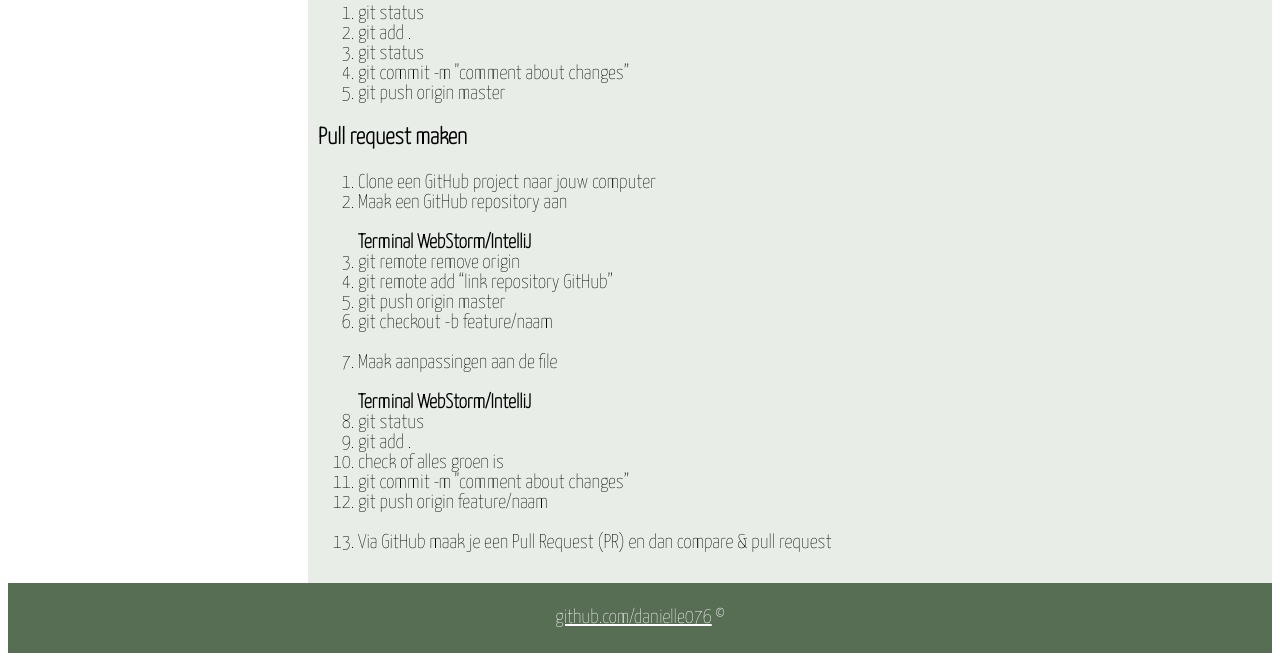
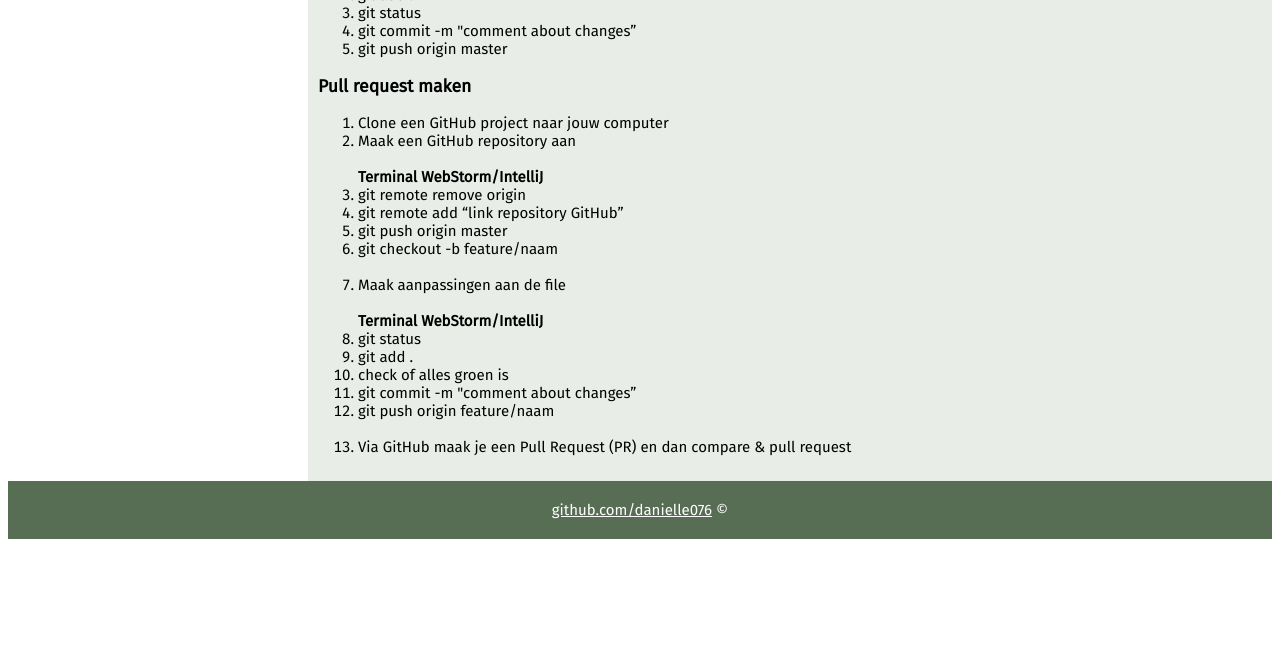
Before and after one commit to danielle076/github_steps, a plain HTML site: page index.html in a window 1280 px wide. Shown: the part 484-1145 px from the top of the page. After the commit the page ends 1031 px from the top, so only its background shows below. Drawn offline with Linux system fonts and the light colour scheme.

Commit message:
changed font

```diff
--- a/styles.css
+++ b/styles.css
@@ -1,13 +1,12 @@
-
-@import url('https://fonts.googleapis.com/css2?family=Yanone+Kaffeesatz:wght@200&display=swap');
+@import url('https://fonts.googleapis.com/css2?family=Fira+Sans&display=swap');
 
 * {
     box-sizing: border-box;
 }
 
 body {
-    font-family: 'Yanone Kaffeesatz', sans-serif;
-    font-size: 20px;
+    font-family: 'Fira Sans', sans-serif;
+    font-size: 15px;
 }
 
 a:visited{
```
